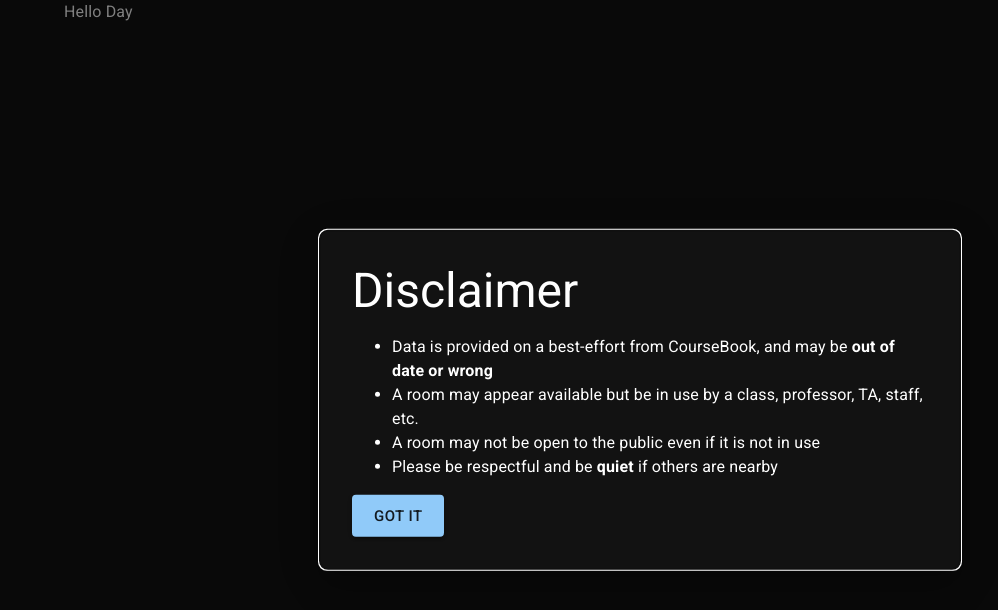
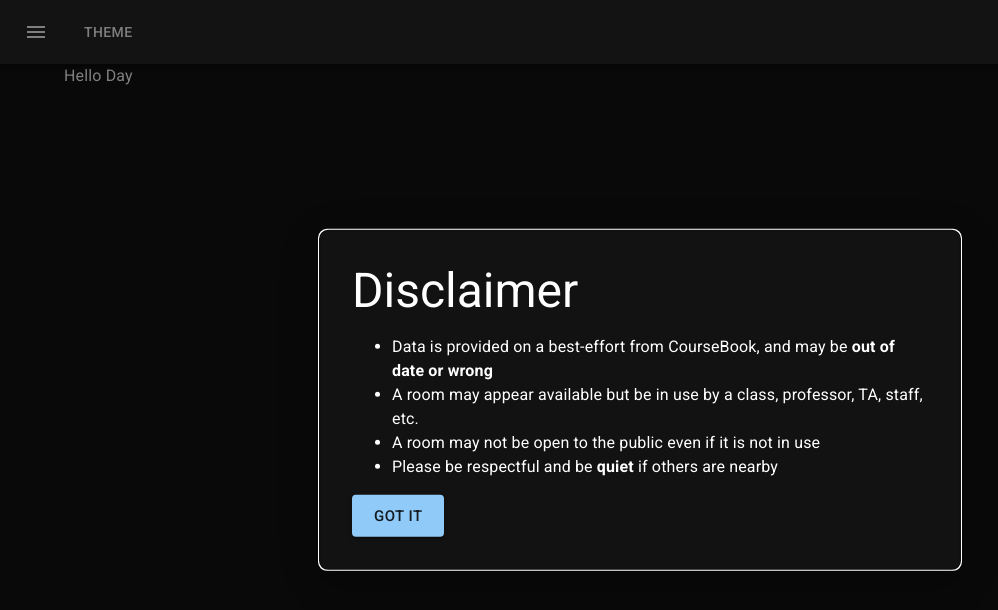
Before and after one commit to pmaxhogan/class-search, a Next.js app in the folder hosting/: page /day in a window 1280 px wide. Shown: the top 610 px of the page, without its empty margins (0-998 px from the left). Built offline with nearby package versions, Linux system fonts and the light colour scheme.

Commit message:
Add user selectable theme

```diff
--- a/hosting/components/Disclaimer.tsx
+++ b/hosting/components/Disclaimer.tsx
@@ -3,6 +3,7 @@ import Modal from "@mui/material/Modal";
 import Typography from "@mui/material/Typography";
 import Box from "@mui/material/Box";
 import Button from "@mui/material/Button";
+import useLocalStorage from "../lib/useLocalStorage";
 
 
 const style = {
@@ -17,17 +18,7 @@ const style = {
 };
 
 export default function Disclaimer() {
-    const [open, setOpen] = React.useState(false);
-
-    useEffect(() => {
-        setOpen(window.localStorage.getItem("disclaimerAck") !== "true");
-    }, []);
-
-    const handleClose = () => {
-        setOpen(false);
-        localStorage.setItem("disclaimerAck", "true");
-    }
-
+    const [open, setOpen] = useLocalStorage("disclaimer-state", true);
 
     return (
         <Modal open={open}>
@@ -44,7 +35,7 @@ export default function Disclaimer() {
                         <li>Please be respectful and be <b>quiet</b> if others are nearby</li>
                     </ul>
                 </Typography>
-                <Button variant="contained" onClick={handleClose} size="large">Got it</Button>
+                <Button variant="contained" onClick={() => setOpen(false)} size="large">Got it</Button>
             </Box>
         </Modal>
     )
--- /dev/null
+++ b/hosting/lib/useLocalStorage.ts
@@ -0,0 +1,42 @@
+import { useState } from "react";
+
+// https://usehooks.com/useLocalStorage/
+// Hook
+export default function useLocalStorage<T>(key: string, initialValue: T) {
+    // State to store our value
+    // Pass initial state function to useState so logic is only executed once
+    const [storedValue, setStoredValue] = useState<T>(() => {
+        if (typeof window === "undefined") {
+            return initialValue;
+        }
+        try {
+            // Get from local storage by key
+            const item = window.localStorage.getItem(key);
+            // Parse stored json or if none return initialValue
+            return item ? JSON.parse(item) : initialValue;
+        } catch (error) {
+            // If error also return initialValue
+            console.log(error);
+            return initialValue;
+        }
+    });
+    // Return a wrapped version of useState's setter function that ...
+    // ... persists the new value to localStorage.
+    const setValue = (value: T | ((val: T) => T)) => {
+        try {
+            // Allow value to be a function so we have same API as useState
+            const valueToStore =
+                value instanceof Function ? value(storedValue) : value;
+            // Save state
+            setStoredValue(valueToStore);
+            // Save to local storage
+            if (typeof window !== "undefined") {
+                window.localStorage.setItem(key, JSON.stringify(valueToStore));
+            }
+        } catch (error) {
+            // A more advanced implementation would handle the error case
+            console.log(error);
+        }
+    };
+    return [storedValue, setValue] as const;
+}
--- a/hosting/pages/_app.tsx
+++ b/hosting/pages/_app.tsx
@@ -1,23 +1,215 @@
-import '@fontsource/roboto/300.css';
-import '@fontsource/roboto/400.css';
-import '@fontsource/roboto/500.css';
-import '@fontsource/roboto/700.css';
-import Container from '@mui/material/Container';
-import {AdapterLuxon} from '@mui/x-date-pickers/AdapterLuxon';
+import "@fontsource/roboto/300.css";
+import "@fontsource/roboto/400.css";
+import "@fontsource/roboto/500.css";
+import "@fontsource/roboto/700.css";
+import Container from "@mui/material/Container";
+import {AdapterLuxon} from "@mui/x-date-pickers/AdapterLuxon";
 import {LocalizationProvider} from "@mui/x-date-pickers";
-import React, {Component} from "react";
+import React, {Component, useEffect, useState} from "react";
 import {ThemeProvider, createTheme} from "@mui/material/styles";
-import {CssBaseline} from "@mui/material";
+import {
+    AppBar,
+    CssBaseline,
+    Fab,
+    Fade,
+    ListItemIcon,
+    ListItemText,
+    Menu,
+    MenuItem,
+    styled,
+    Toolbar
+} from "@mui/material";
+import useScrollTrigger from "@mui/material/useScrollTrigger";
 import Disclaimer from "../components/Disclaimer";
+import Box from "@mui/material/Box";
+import KeyboardArrowUpIcon from "@mui/icons-material/KeyboardArrowUp";
+import IconButton from "@mui/material/IconButton";
+import MenuIcon from "@mui/icons-material/Menu";
+import Button from "@mui/material/Button";
+import useLocalStorage from "../lib/useLocalStorage";
+import {Check} from "@mui/icons-material";
+import MenuList from "@mui/material/MenuList";
+import {PaletteOptions} from "@mui/material/styles/createPalette";
 
-const darkTheme = createTheme({
-    palette: {
-        mode: 'dark',
+interface Props {
+    /**
+     * Injected by the documentation to work in an iframe.
+     * You won"t need it on your project.
+     */
+    window?: () => Window;
+    children: React.ReactElement;
+}
+
+function ScrollTop(props: Props) {
+    const {children, window} = props;
+    // Note that you normally won"t need to set the window ref as useScrollTrigger
+    // will default to window.
+    // This is only being set here because the demo is in an iframe.
+    const trigger = useScrollTrigger({
+        target: window ? window() : undefined,
+        disableHysteresis: true,
+        threshold: 100,
+    });
+
+    const handleClick = (event: React.MouseEvent<HTMLDivElement>) => {
+        const anchor = (
+            (event.target as HTMLDivElement).ownerDocument || document
+        ).querySelector("#back-to-top-anchor");
+
+        if (anchor) {
+            anchor.scrollIntoView({
+                block: "center",
+            });
+        }
+    };
+
+    return (
+        <Fade in={trigger}>
+            <Box
+                onClick={handleClick}
+                role="presentation"
+                sx={{position: "fixed", bottom: 16, right: 16}}
+            >
+                {children}
+            </Box>
+        </Fade>
+    );
+}
+
+const Offset = styled("div")(({theme}) => theme.mixins.toolbar);
+
+type ThemeOptions = {
+    options: PaletteOptions,
+    name: string
+}
+
+const themes: ThemeOptions[] = [
+    {
+        name: "Dark",
+        options: {
+            mode: "dark"
+        }
     },
-});
+    {
+        name: "Light",
+        options: {
+            mode: "light"
+        },
+    },
+    {
+        name: "Blue",
+        options: {
+            mode: "dark",
+            primary: {
+                main: '#ffffff',
+            },
+            secondary: {
+                main: '#fabb2f',
+            },
+            background: {
+                default: '#040e24',
+                paper: '#032d58',
+            }
+        },
+    },
+    {
+        name: "Purple",
+        options: {
+            mode: "dark",
+            primary: {
+                main: '#ffffff',
+            },
+            secondary: {
+                main: '#63fc30',
+            },
+            background: {
+                default: '#1b052f',
+                paper: '#2b074d',
+            }
+        }
+    }];
+
 
 export default function MyApp({Component, pageProps}) {
-    return <ThemeProvider theme={darkTheme}>
+    const [currentTheme, setCurrentTheme] = useState(themes[0]);
+
+    const [anchorEl, setAnchorEl] = React.useState<null | HTMLElement>(null);
+    const open = Boolean(anchorEl);
+    const handleClick = (event: React.MouseEvent<HTMLElement>) => {
+        setAnchorEl(event.currentTarget);
+    };
+    const handleClose = (themeToSet) => {
+        setAnchorEl(null);
+        if (themeToSet) {
+            setCurrentTheme(themes.find(theme => theme.name === themeToSet));
+            localStorage.setItem("theme", themeToSet);
+        }
+    };
+
+    useEffect(() => {
+        const themeText = localStorage.getItem("theme");
+        if (themeText) {
+            setCurrentTheme(themes.find(theme => theme.name === themeText));
+        }
+    });
+
+
+    const themeObj = createTheme({
+        palette: currentTheme.options
+    });
+
+    return <ThemeProvider theme={themeObj}>
+        <AppBar position="fixed">
+            <Toolbar>
+                <IconButton
+                    size="large"
+                    edge="start"
+                    color="inherit"
+                    aria-label="menu"
+                    sx={{mr: 2}}
+                >
+                    <MenuIcon/>
+                </IconButton>
+                <Button
+                    aria-controls={open ? "demo-positioned-menu" : undefined}
+                    aria-haspopup="true"
+                    aria-expanded={open ? "true" : undefined}
+                    onClick={handleClick}
+                    color="inherit"
+                >
+                    Theme
+                </Button>
+                <MenuList dense>
+                    <Menu
+                        id="demo-positioned-menu"
+                        aria-labelledby="demo-positioned-button"
+                        anchorEl={anchorEl}
+                        open={open}
+                        onClose={() => handleClose(null)}
+                        anchorOrigin={{
+                            vertical: "top",
+                            horizontal: "left",
+                        }}
+                        transformOrigin={{
+                            vertical: "top",
+                            horizontal: "left",
+                        }}
+                    >
+                        {themes.map((theme) => theme === currentTheme ?
+                            <MenuItem key={theme.name} onClick={() => handleClose(null)}>
+                                <ListItemIcon>
+                                    <Check/>
+                                </ListItemIcon>
+                                {theme.name}
+                            </MenuItem> : <MenuItem key={theme.name} onClick={() => handleClose(theme.name)}>
+                                <ListItemText inset>{theme.name}</ListItemText>
+                            </MenuItem>
+                        )}
+                    </Menu>
+                </MenuList>
+            </Toolbar>
+        </AppBar>
+        <Offset id="back-to-top-anchor"/>
         <Container>
             <LocalizationProvider dateAdapter={AdapterLuxon}>
                 <CssBaseline/>
@@ -25,5 +217,11 @@ export default function MyApp({Component, pageProps}) {
                 <Component {...pageProps} />
             </LocalizationProvider>
         </Container>
+        <ScrollTop>
+            <Fab size="small" aria-label="scroll back to top">
+                <KeyboardArrowUpIcon/>
+            </Fab>
+        </ScrollTop>
     </ThemeProvider>;
-};
+}
+;
```
